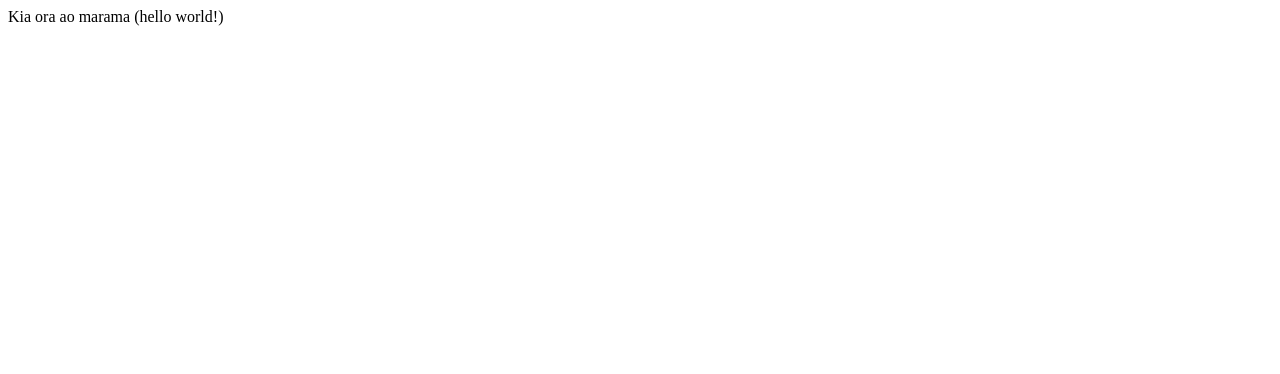
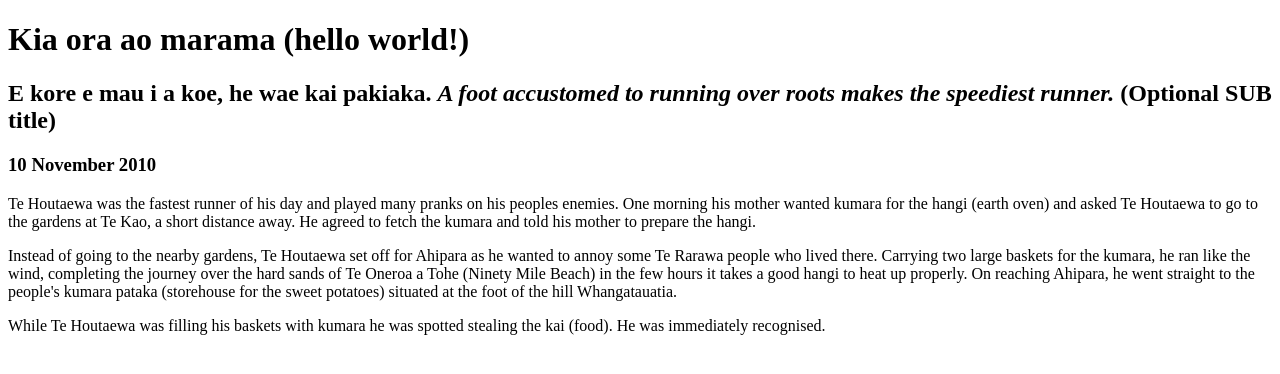
Before and after one commit to sean-johnson/sean-johnson.github.io, a plain HTML site: page index.html in a window 1280 px wide. Drawn offline with Linux system fonts and the light colour scheme.

Commit message:
Update index.html

```diff
--- a/index.html
+++ b/index.html
@@ -1 +1,27 @@
-Kia ora ao marama (hello world!)
+<!DOCTYPE html>
+<html>
+  <head>
+    <title>Stories and Legends (PAGE title) </title>
+    <meta charset="UTF-8">
+    <link href="your-stylesheet-link-here.css" rel="stylesheet" type="text/css">
+  </head>
+
+  <body>
+    <h1>Kia ora ao marama (hello world!)</h1>
+    <h2>E kore e mau i a koe, he wae kai pakiaka. <em>A foot accustomed to running over roots makes the speediest runner.</em> (Optional SUB title) </h2>
+    <h3>10 November 2010</h3>
+
+    <p>
+      Te Houtaewa was the fastest runner of his day and played many pranks on his peoples enemies. One morning his mother wanted kumara for the hangi (earth oven) and asked Te Houtaewa to go to the gardens at Te Kao, a short distance away. He agreed to fetch the kumara and told his mother to prepare the hangi.
+    </p>
+    <p>
+      Instead of going to the nearby gardens, Te Houtaewa set off for Ahipara as he wanted to annoy some Te Rarawa people who lived there. Carrying two large baskets for the kumara, he ran like the wind, completing the journey over the hard sands of Te Oneroa a Tohe (Ninety Mile Beach) in the few hours it takes a good hangi to heat up properly. On reaching Ahipara, he went straight to the people's kumara pataka (storehouse for the sweet potatoes) situated at the foot of the hill Whangatauatia.
+    </p>
+    <p>
+      While Te Houtaewa was filling his baskets with kumara he was spotted stealing the kai (food). He was immediately recognised.
+    </p>
+
+    <!-- this is a comment. -->
+
+  </body>
+</html>
```
